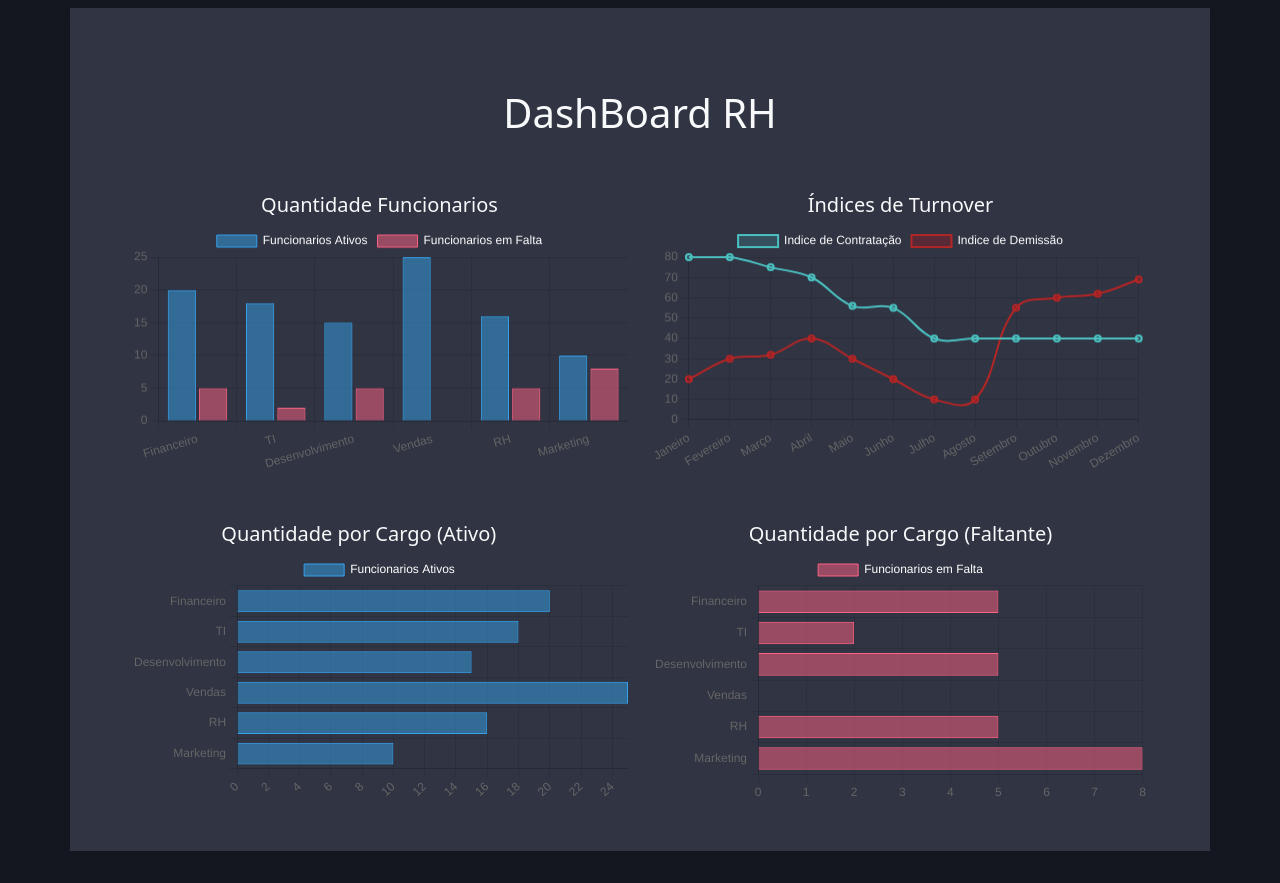
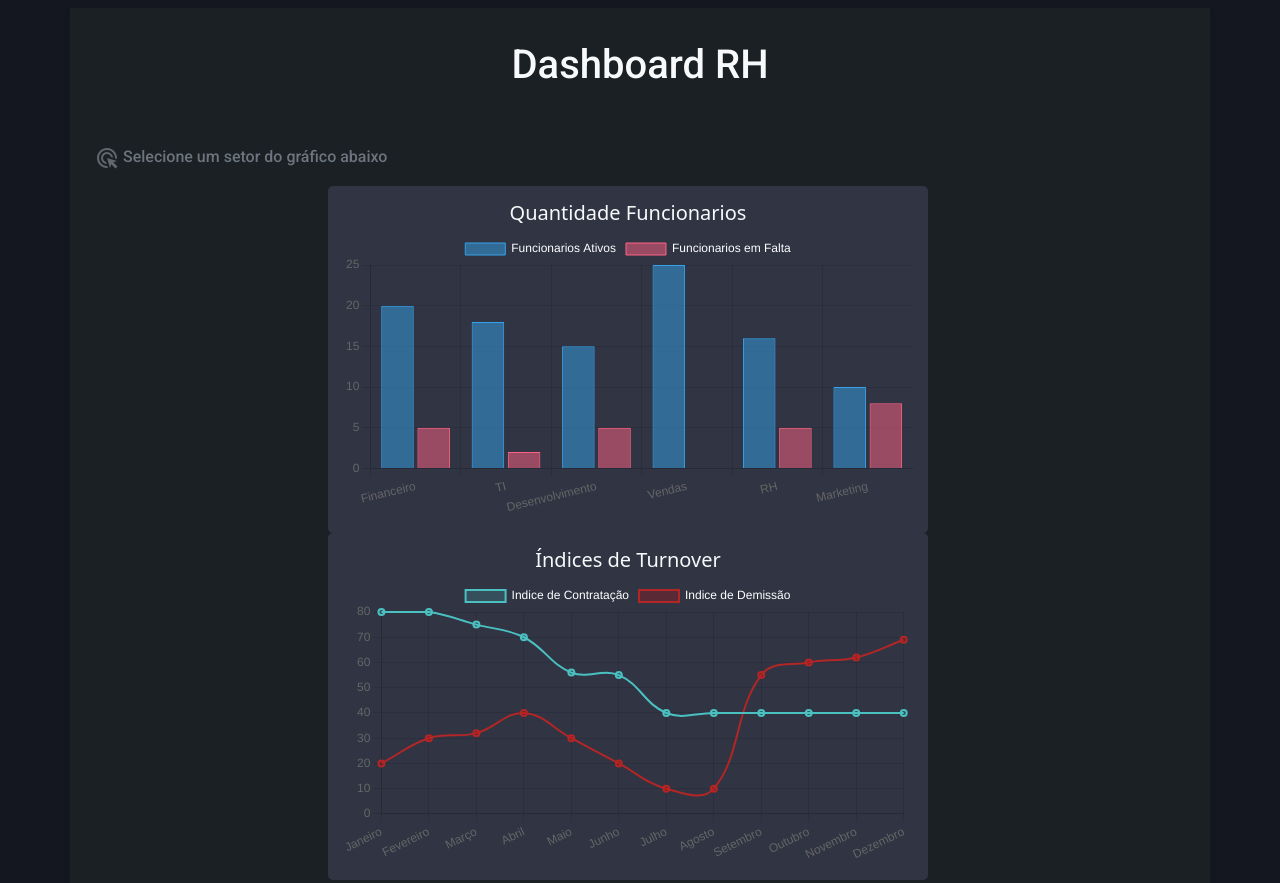
Before and after one commit to Ronildo22/dashBoardRH, a plain HTML site: page index.html in a window 1280 px wide. Shown: the top 883 px of the page. Before the commit the page ends 851 px from the top, so only its background shows below. Drawn offline with nearby package versions, Linux system fonts and the light colour scheme.

Commit message:
style: adjustment colors, position and container

```diff
--- /dev/null
+++ b/css/googleFonts.css
@@ -0,0 +1,5 @@
+.roboto-medium {
+    font-family: "Roboto", sans-serif;
+    font-weight: 500;
+    font-style: normal;
+  }
--- a/style.css
+++ b/css/style.css
@@ -3,15 +3,20 @@ body {
 }
 
 section {
+    background-color: #1a2024;
     box-shadow: 0 4px 6px rgba(0, 0, 0, 0.1);
-    border: 1px solid #ddd;
-    padding: 20px 20px;
 }
 
 .card-dashboard {
+    box-shadow: 0 4px 6px rgba(0, 0, 0, 0.1);
+    border: 1px solid #1a2024;
+}
+
+.box-chart {
+    width: 600px;
     background-color: #303443;
-    box-shadow: 0 4px 6px rgba(0, 0, 0, 0.1);
-    border: 1px solid #303443;
+    border-radius: 5px;
+    padding: 15px;
 }
 
 #barChart {
@@ -26,11 +31,3 @@ section {
     border-radius: 8px;
     box-shadow: 0 4px 6px rgba(0, 0, 0, 0.1);
 }
-
-#doughnutChart {
-    border: 1px solid #ddd;
-    border-radius: 8px;
-    box-shadow: 0 4px 6px rgba(0, 0, 0, 0.1);
-    width: 200px;
-    height: 200px;
-}
--- a/index.html
+++ b/index.html
@@ -11,7 +11,15 @@
             crossorigin="anonymous"
         />
 
-        <link rel="stylesheet" href="style.css" />
+        <link rel="preconnect" href="https://fonts.googleapis.com" />
+        <link rel="preconnect" href="https://fonts.gstatic.com" crossorigin />
+        <link
+            href="https://fonts.googleapis.com/css2?family=Roboto:wght@500&display=swap"
+            rel="stylesheet"
+        />
+
+        <link rel="stylesheet" href="./css/style.css" />
+        <link rel="stylesheet" href="./css/googleFonts.css" />
 
         <title>Gráfico de Barras</title>
 
@@ -19,38 +27,54 @@
     </head>
 
     <body>
-        <main>
-            <section class="container mt-2 card-dashboard p-5">
-                <div class="row d-flex justify-content-center">
+        <main class="container">
+            <section
+                class="row mt-2 card-dashboard justify-content-center pb-4"
+            >
+                <div class="row box-card">
                     <header>
-                        <div class="text-center mt-2 mb-4 p-4 text-light">
-                            <h1>DashBoard RH</h1>
+                        <div
+                            class="text-center roboto-medium mt-2 mb-4 p-4 text-light align"
+                        >
+                            <h1>Dashboard RH</h1>
                         </div>
+                        <p class="text-secondary roboto-medium">
+                            <img src="./assets/icons/icon_click.svg" alt="" />
+                            Selecione um setor do gráfico abaixo
+                        </p>
                     </header>
-                    <div class="row">
-                        <div class="col-6">
-                            <h5 class="row d-flex justify-content-center text-light">
+                    <div class="row justify-content-evenly">
+                        <div class="col-6 box-chart">
+                            <h5
+                                class="row d-flex justify-content-center text-light"
+                            >
                                 Quantidade Funcionarios
                             </h5>
                             <canvas id="bar-chart"></canvas>
                         </div>
-                        <div class="col-6">
-                            <h5 class="row d-flex justify-content-center text-light">
+                        <div class="col-6 box-chart">
+                            <h5
+                                class="row d-flex justify-content-center text-light"
+                            >
                                 Índices de Turnover
                             </h5>
                             <canvas id="line-chart"></canvas>
                         </div>
                     </div>
-                    <div class="row mt-5">
-                        <div class="col-6">
-                            <h5 class="col-11 d-flex justify-content-center text-light">
+                    <div class="row mt-5 justify-content-evenly">
+                        <div class="col-6 box-chart">
+                            <h5
+                                class="col-11 d-flex justify-content-center text-light"
+                            >
                                 Quantidade por Cargo (Ativo)
                             </h5>
 
                             <canvas id="horizontal-bar-chart-active"></canvas>
                         </div>
-                        <div class="col-6">
-                            <h5 class="row d-flex justify-content-center text-light">
+                        <div class="col-6 box-chart">
+                            <h5
+                                class="row d-flex justify-content-center text-light"
+                            >
                                 Quantidade por Cargo (Faltante)
                             </h5>
                             <canvas id="horizontal-bar-chart-lack"></canvas>
@@ -71,11 +95,6 @@
             src="./chatsJS/horizontalBarChartLack.js"
         ></script>
 
-        <script
-            type="module"
-            src="chatsJS/actionsCharts/writeSectorNameChart.js"
-        ></script>
-
         <!-- ChartJS -->
         <script
             src="https://cdn.jsdelivr.net/npm/@popperjs/core@2.11.8/dist/umd/popper.min.js"
```
Also changed, not shown: assets/icons/icon_click.svg (added).
